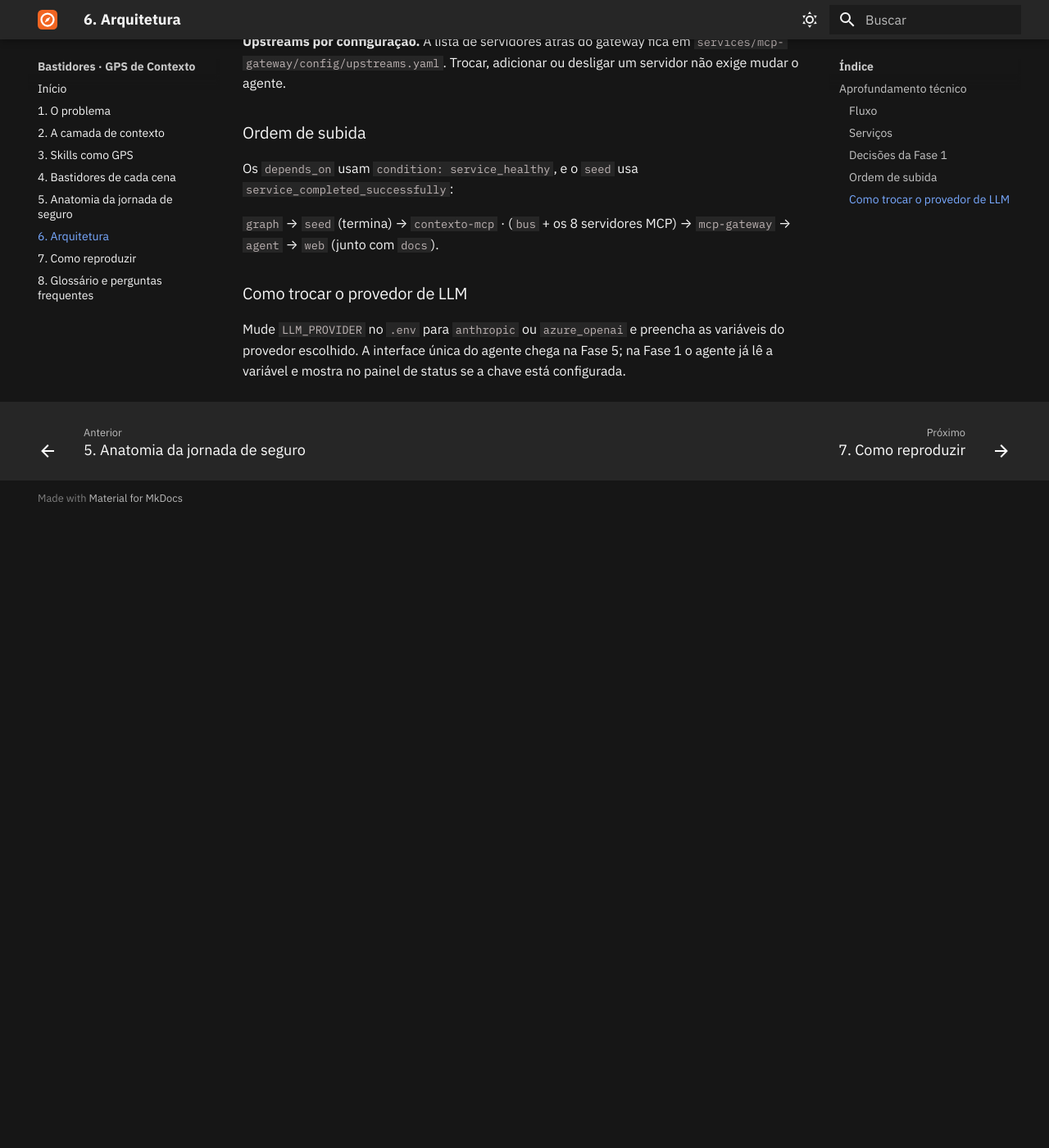
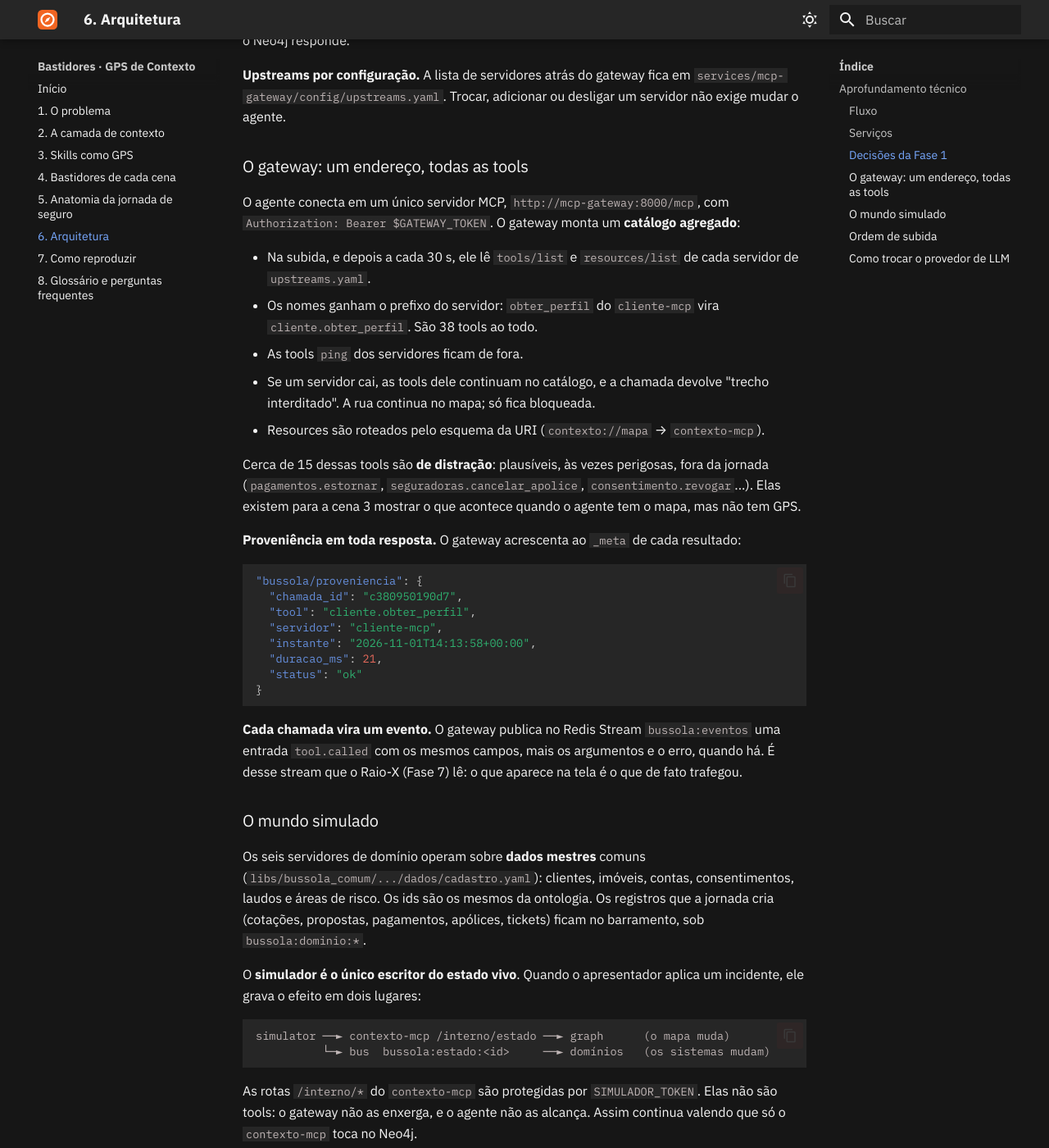
Before and after one commit to rcsousa/agent-gps-demo, an MkDocs documentation site: the page built from services/docs/conteudo/06-arquitetura.md, in a window 1280 px wide and 1400 px high, scrolled down 1965 px. Shown: the whole window at 82% size. Built offline with MkDocs 1.6.1 and Material for MkDocs 9.7.7, drawn with Linux system fonts in a browser that asks for light colours; plug-ins that fetch from the network failed and are left out; before the commit the page ends 2595 px from its top, so only the background shows below that; some of the changed text lies outside the part shown.

Commit message:
docs: capítulos 2, 6 e 7 da Fase 3
Co-Authored-By: Claude Opus 5.5 <noreply@anthropic.com>

````diff
--- a/services/docs/conteudo/06-arquitetura.md
+++ b/services/docs/conteudo/06-arquitetura.md
@@ -20,7 +20,7 @@ web ──► agent ──► mcp-gateway ──► skills-mcp
  │                   bus (Redis Streams) ◄── agent, simulator
  └─► /bastidores ──► docs
 
-simulator ──► graph e servidores de domínio (fora do alcance do agente)
+simulator ──► contexto-mcp /interno (grafo) e bus (domínios) · fora do alcance do agente
 ```
 
 ### Serviços
@@ -37,7 +37,7 @@ simulator ──► graph e servidores de domínio (fora do alcance do agente)
 | `graph` | Ontologia, instâncias e estado vivo | Neo4j 5 Community |
 | `seed` | Recarrega o grafo com o estado-base da ontologia a cada subida e termina | Python (mesma imagem do `contexto-mcp`) |
 | `bus` | Barramento de eventos | Redis 7 (Streams) |
-| `simulator` | Injeta incidentes e trânsito | Python, FastAPI |
+| `simulator` | Injeta incidentes; decide o pedágio quando ninguém decide; fora do alcance do agente | Python, FastAPI |
 
 ### Decisões da Fase 1
 
@@ -49,11 +49,56 @@ simulator ──► graph e servidores de domínio (fora do alcance do agente)
 
 **Upstreams por configuração.** A lista de servidores atrás do gateway fica em `services/mcp-gateway/config/upstreams.yaml`. Trocar, adicionar ou desligar um servidor não exige mudar o agente.
 
+### O gateway: um endereço, todas as tools
+
+O agente conecta em um único servidor MCP, `http://mcp-gateway:8000/mcp`, com `Authorization: Bearer $GATEWAY_TOKEN`. O gateway monta um **catálogo agregado**:
+
+- Na subida, e depois a cada 30 s, ele lê `tools/list` e `resources/list` de cada servidor de `upstreams.yaml`.
+- Os nomes ganham o prefixo do servidor: `obter_perfil` do `cliente-mcp` vira `cliente.obter_perfil`. São 38 tools ao todo.
+- As tools `ping` dos servidores ficam de fora.
+- Se um servidor cai, as tools dele continuam no catálogo, e a chamada devolve "trecho interditado". A rua continua no mapa; só fica bloqueada.
+- Resources são roteados pelo esquema da URI (`contexto://mapa` → `contexto-mcp`).
+
+Cerca de 15 dessas tools são **de distração**: plausíveis, às vezes perigosas, fora da jornada (`pagamentos.estornar`, `seguradoras.cancelar_apolice`, `consentimento.revogar`...). Elas existem para a cena 3 mostrar o que acontece quando o agente tem o mapa, mas não tem GPS.
+
+**Proveniência em toda resposta.** O gateway acrescenta ao `_meta` de cada resultado:
+
+```json
+"bussola/proveniencia": {
+  "chamada_id": "c380950190d7",
+  "tool": "cliente.obter_perfil",
+  "servidor": "cliente-mcp",
+  "instante": "2026-11-01T14:13:58+00:00",
+  "duracao_ms": 21,
+  "status": "ok"
+}
+```
+
+**Cada chamada vira um evento.** O gateway publica no Redis Stream `bussola:eventos` uma entrada `tool.called` com os mesmos campos, mais os argumentos e o erro, quando há. É desse stream que o Raio-X (Fase 7) lê: o que aparece na tela é o que de fato trafegou.
+
+### O mundo simulado
+
+Os seis servidores de domínio operam sobre **dados mestres** comuns (`libs/bussola_comum/.../dados/cadastro.yaml`): clientes, imóveis, contas, consentimentos, laudos e áreas de risco. Os ids são os mesmos da ontologia. Os registros que a jornada cria (cotações, propostas, pagamentos, apólices, tickets) ficam no barramento, sob `bussola:dominio:*`.
+
+O **simulador é o único escritor do estado vivo**. Quando o apresentador aplica um incidente, ele grava o efeito em dois lugares:
+
+```
+simulator ──► contexto-mcp /interno/estado ──► graph      (o mapa muda)
+          └─► bus  bussola:estado:<id>     ──► domínios   (os sistemas mudam)
+```
+
+As rotas `/interno/*` do `contexto-mcp` são protegidas por `SIMULADOR_TOKEN`. Elas não são tools: o gateway não as enxerga, e o agente não as alcança. Assim continua valendo que só o `contexto-mcp` toca no Neo4j.
+
+**Remover um incidente** volta tudo ao estado-base e reaplica os outros incidentes ativos, para nunca sobrar estado parcial. Duas reações acontecem sozinhas no relógio do simulador:
+
+- **Pedágio:** se ninguém decidir em 30 s, a especialista Marina aprova.
+- **Renovação de consentimento:** a cliente "confirma no app" depois de 5 s.
+
 ### Ordem de subida
 
 Os `depends_on` usam `condition: service_healthy`, e o `seed` usa `service_completed_successfully`:
 
-`graph` → `seed` (termina) → `contexto-mcp` · (`bus` + os 8 servidores MCP) → `mcp-gateway` → `agent` → `web` (junto com `docs`).
+`graph` → `seed` (termina) → `contexto-mcp` · (`bus` + os 8 servidores MCP) → `mcp-gateway` → `agent` → `web` (junto com `docs`). O `simulator` sobe depois do `contexto-mcp`.
 
 ### Como trocar o provedor de LLM
 
````
Also changed, not shown: services/docs/conteudo/02-camada-de-contexto.md (+3 -1 lines), services/docs/conteudo/07-como-reproduzir.md (+43 -7 lines), services/docs/conteudo/index.md (+2 -2 lines), README.md.
